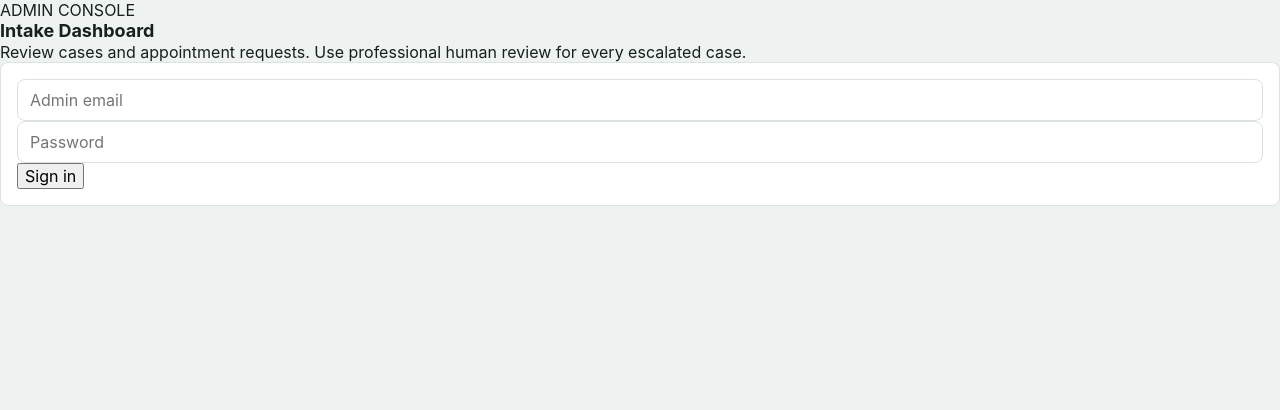
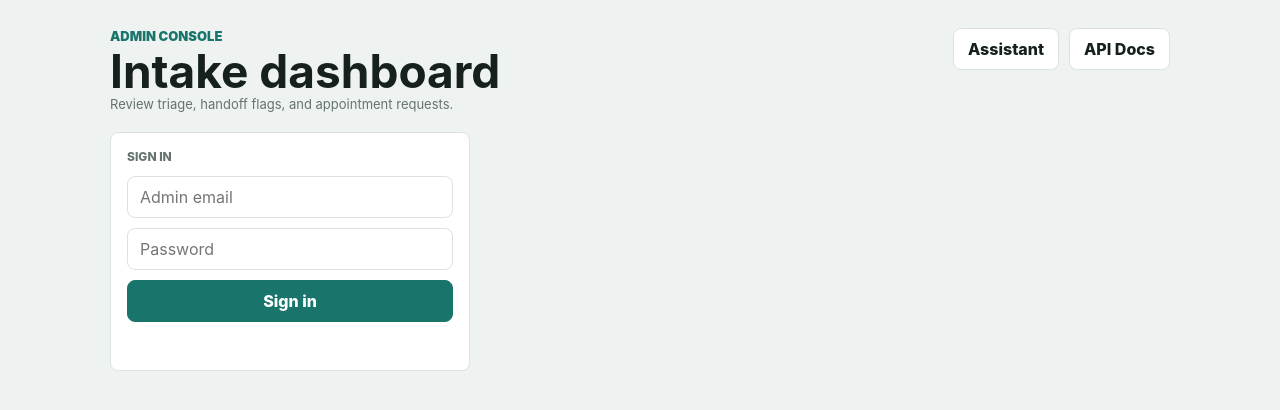
Before and after one commit to guptashriom85-boop/ai-intake-agent, a FastAPI app: page /admin in a window 1280 px wide. Shown: the top 410 px of the page. Run offline with FastAPI, Linux system fonts and the light colour scheme.

Commit message:
Refresh admin dashboard layout

```diff
--- a/app/templates/admin.html
+++ b/app/templates/admin.html
@@ -1 +1,52 @@
-<!doctype html><html><head><meta charset="utf-8"><meta name="viewport" content="width=device-width,initial-scale=1"><title>Admin — AI Intake Agent</title><link rel="stylesheet" href="/static/style.css"></head><body><main class="wrap"><section class="hero"><p class="eyebrow">ADMIN CONSOLE</p><h1>Intake Dashboard</h1><p>Review cases and appointment requests. Use professional human review for every escalated case.</p></section><section class="card"><form id="login"><input id="email" type="email" placeholder="Admin email" required><input id="password" type="password" placeholder="Password" required><button class="primary">Sign in</button></form><div id="loginResult"></div></section><section class="card" id="dashboard" hidden><div id="stats"></div><h2>Recent Intakes</h2><div id="intakes"></div><h2>Appointments</h2><div id="appointments"></div></section></main><script src="/static/admin.js"></script></body></html>
+<!doctype html>
+<html lang="en">
+<head>
+  <meta charset="utf-8">
+  <meta name="viewport" content="width=device-width, initial-scale=1">
+  <title>Admin - AI Intake Agent</title>
+  <link rel="stylesheet" href="/static/style.css">
+</head>
+<body>
+  <main class="admin-shell">
+    <header class="admin-hero">
+      <div>
+        <p class="tag">Admin console</p>
+        <h2>Intake dashboard</h2>
+        <p class="muted">Review triage, handoff flags, and appointment requests.</p>
+      </div>
+      <div class="actions">
+        <a class="button" href="/">Assistant</a>
+        <a class="button" href="/docs">API Docs</a>
+      </div>
+    </header>
+
+    <div class="admin-grid">
+      <section class="card">
+        <div class="label">Sign In</div>
+        <form id="login" class="stacked-form">
+          <input id="email" type="email" placeholder="Admin email" required>
+          <input id="password" type="password" placeholder="Password" required>
+          <button class="button primary" type="submit">Sign in</button>
+        </form>
+        <div id="loginResult" class="mini-result"></div>
+      </section>
+
+      <section class="card" id="dashboard" hidden>
+        <div class="section-head compact-head">
+          <div>
+            <div class="label">Operations</div>
+            <h3>Review queue</h3>
+          </div>
+          <button class="text-button" id="refresh" type="button">Refresh</button>
+        </div>
+        <div id="stats" class="stat-grid"></div>
+        <div class="section-head compact-head"><div class="label">Recent Intakes</div></div>
+        <div id="intakes" class="record-list"></div>
+        <div class="section-head compact-head section-gap"><div class="label">Appointments</div></div>
+        <div id="appointments" class="record-list"></div>
+      </section>
+    </div>
+  </main>
+  <script src="/static/admin.js"></script>
+</body>
+</html>
```
